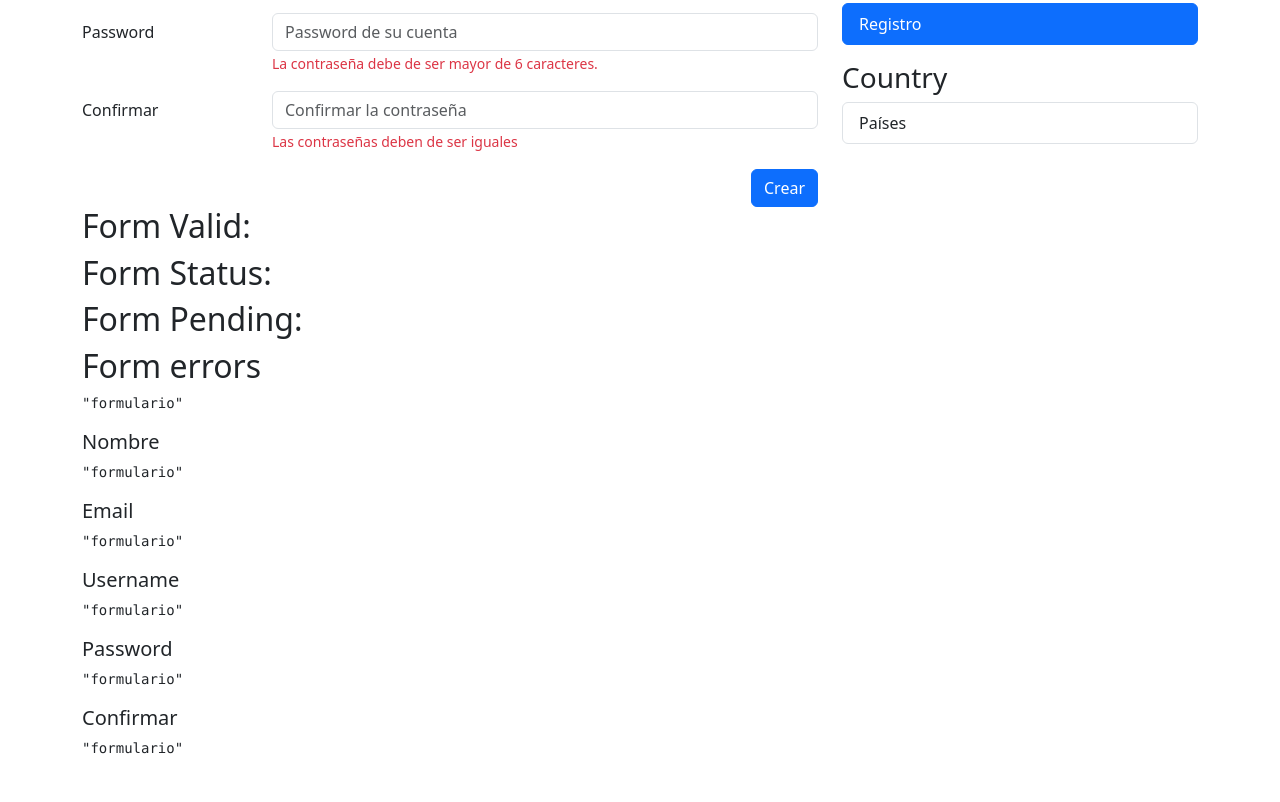
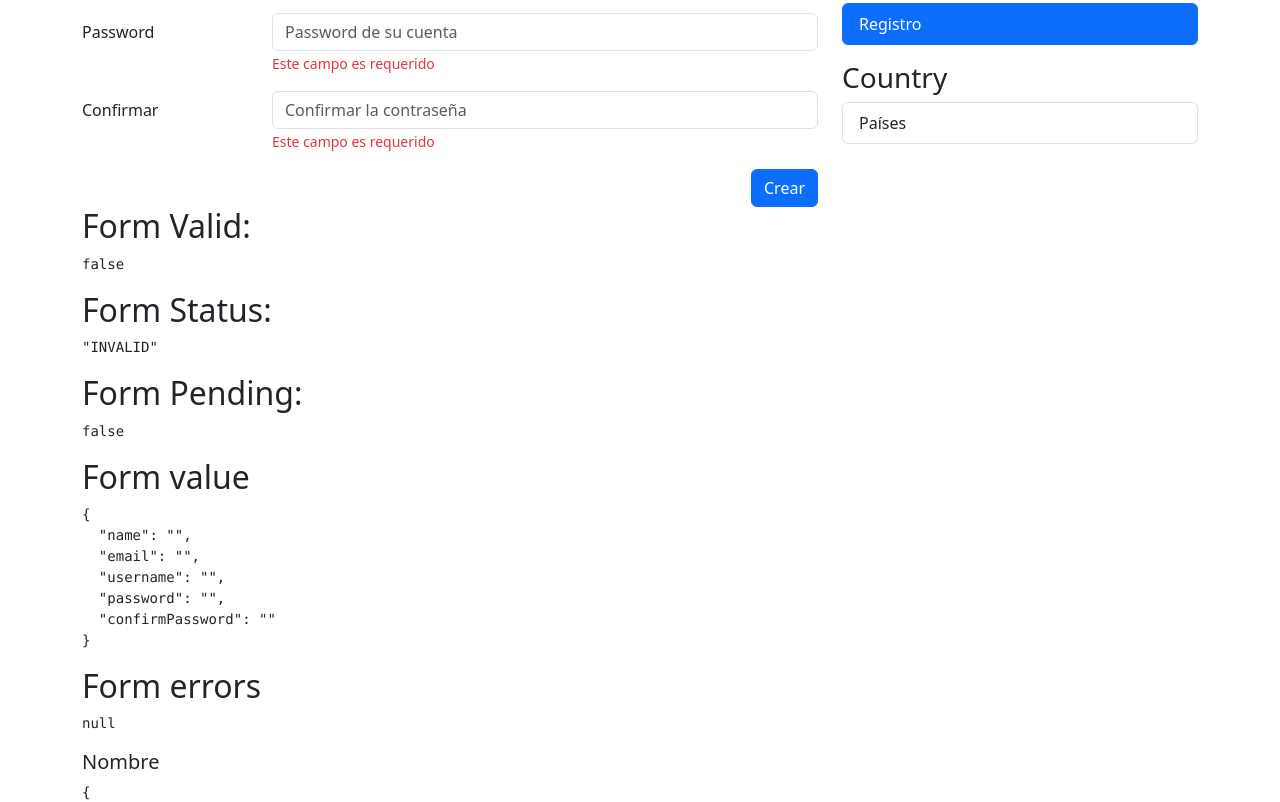
Before and after one commit to raulmoralesruiz/angularforms, an Angular app: page /auth/register in a window 1280 px wide. Shown: the part 340-1142 px from the top of the page. Before the commit the page ends 1115 px from the top, so only its background shows below. Built offline with nearby package versions, Linux system fonts and the light colour scheme.

Commit message:
Validación contra expresiones regulares

```diff
--- a/src/app/auth/pages/register-page/register-page.component.html
+++ b/src/app/auth/pages/register-page/register-page.component.html
@@ -3,7 +3,7 @@
 
 <div class="row">
   <div class="col">
-    <form autocomplete="off">
+    <form autocomplete="off" [formGroup]="myForm" (ngSubmit)="onSubmit()">
       <!-- Nombre -->
       <div class="row mb-3">
         <label class="col-sm-3 col-form-label">Nombre y apellido</label>
@@ -12,11 +12,15 @@
             type="text"
             class="form-control"
             placeholder="Nombre del usuario"
+            formControlName="name"
           />
 
+          @if (formUtils.getFieldError(myForm, 'name')) {
           <span class="form-text text-danger">
             Debe de ser en formato de nombre y apellido
+            <!-- {{ formUtils.getFieldError(myForm, "name") }} -->
           </span>
+          }
         </div>
       </div>
 
@@ -28,10 +32,18 @@
             type="email"
             class="form-control"
             placeholder="Email del usuario"
+            formControlName="email"
           />
+
+          @if (formUtils.getFieldError(myForm, 'email')) {
           <span class="form-text text-danger">
+            <!-- El valor ingresado no parece un correo electrónico -->
+            {{ formUtils.getFieldError(myForm, "email") }}
+          </span>
+          }
+          <!-- <span class="form-text text-danger">
             mensaje de error del email
-          </span>
+          </span> -->
         </div>
       </div>
 
@@ -43,10 +55,17 @@
             type="text"
             class="form-control"
             placeholder="Nombre código del usuario"
+            formControlName="username"
           />
+
+          @if (formUtils.getFieldError(myForm, 'username')) {
           <span class="form-text text-danger">
+            {{ formUtils.getFieldError(myForm, "username") }}
+          </span>
+          }
+          <!-- <span class="form-text text-danger">
             El username no puede ser Strider
-          </span>
+          </span> -->
         </div>
       </div>
 
@@ -58,15 +77,21 @@
             type="password"
             class="form-control"
             placeholder="Password de su cuenta"
+            formControlName="password"
           />
 
+          @if (formUtils.getFieldError(myForm, 'password')) {
           <span class="form-text text-danger">
+            {{ formUtils.getFieldError(myForm, "password") }}
+          </span>
+          }
+          <!-- <span class="form-text text-danger">
             La contraseña debe de ser mayor de 6 caracteres.
-          </span>
+          </span> -->
         </div>
       </div>
 
-      <!-- Password2 -->
+      <!-- confirmPassword -->
       <div class="row mb-3">
         <label class="col-sm-3 col-form-label">Confirmar</label>
         <div class="col-sm-9">
@@ -74,11 +99,17 @@
             type="password"
             class="form-control"
             placeholder="Confirmar la contraseña"
+            formControlName="confirmPassword"
           />
 
+          @if (formUtils.getFieldError(myForm, 'confirmPassword')) {
           <span class="form-text text-danger">
+            {{ formUtils.getFieldError(myForm, "confirmPassword") }}
+          </span>
+          }
+          <!-- <span class="form-text text-danger">
             Las contraseñas deben de ser iguales
-          </span>
+          </span> -->
         </div>
       </div>
 
@@ -92,22 +123,31 @@
 </div>
 
 <h2>Form Valid:</h2>
+<pre>{{ myForm.valid | json }}</pre>
+
 <h2>Form Status:</h2>
+<pre>{{ myForm.status | json }}</pre>
+
 <h2>Form Pending:</h2>
+<pre>{{ myForm.pending | json }}</pre>
+
+<h2>Form value</h2>
+<pre>{{ myForm.value | json }}</pre>
+
 <h2>Form errors</h2>
-<pre>{{ "formulario" | json }}</pre>
+<pre>{{ myForm.errors | json }}</pre>
 
 <h5>Nombre</h5>
-<pre>{{ "formulario" | json }}</pre>
+<pre>{{ myForm.controls["name"].errors | json }}</pre>
 
 <h5>Email</h5>
-<pre>{{ "formulario" | json }}</pre>
+<pre>{{ myForm.controls["email"].errors | json }}</pre>
 
 <h5>Username</h5>
-<pre>{{ "formulario" | json }}</pre>
+<pre>{{ myForm.controls["username"].errors | json }}</pre>
 
 <h5>Password</h5>
-<pre>{{ "formulario" | json }}</pre>
+<pre>{{ myForm.controls["password"].errors | json }}</pre>
 
 <h5>Confirmar</h5>
-<pre>{{ "formulario" | json }}</pre>
+<pre>{{ myForm.controls["confirmPassword"].errors | json }}</pre>
--- a/src/app/auth/pages/register-page/register-page.component.ts
+++ b/src/app/auth/pages/register-page/register-page.component.ts
@@ -1,9 +1,47 @@
 import { JsonPipe } from '@angular/common';
-import { Component } from '@angular/core';
+import { Component, inject } from '@angular/core';
+import {
+  FormBuilder,
+  FormGroup,
+  ReactiveFormsModule,
+  Validators,
+} from '@angular/forms';
+import { FormUtils } from '../../../utils/form-utils';
 
 @Component({
   selector: 'app-register-page',
-  imports: [JsonPipe],
+  imports: [JsonPipe, ReactiveFormsModule],
   templateUrl: './register-page.component.html',
 })
-export class RegisterPageComponent { }
+export class RegisterPageComponent {
+  private fb = inject(FormBuilder);
+  formUtils = FormUtils;
+
+  myForm: FormGroup = this.fb.group({
+    name: [
+      '',
+      [Validators.required, Validators.pattern(this.formUtils.namePattern)],
+    ],
+    email: [
+      '',
+      [Validators.required, Validators.pattern(this.formUtils.emailPattern)],
+    ],
+    username: [
+      '',
+      [
+        Validators.required,
+        Validators.minLength(6),
+        Validators.pattern(this.formUtils.notOnlySpacesPattern),
+      ],
+    ],
+    password: ['', [Validators.required, Validators.minLength(6)]],
+    confirmPassword: ['', [Validators.required]],
+  });
+
+  onSubmit() {
+    if (this.myForm.invalid) return;
+
+    this.myForm.markAllAsTouched();
+    console.log(this.myForm.value);
+  }
+}
--- a/src/app/utils/form-utils.ts
+++ b/src/app/utils/form-utils.ts
@@ -1,6 +1,11 @@
 import { FormArray, FormGroup, ValidationErrors } from '@angular/forms';
 
 export class FormUtils {
+  // Expresiones regulares
+  static namePattern = '([a-zA-Z]+) ([a-zA-Z]+)';
+  static emailPattern = '^[a-z0-9._%+-]+@[a-z0-9.-]+\\.[a-z]{2,4}$';
+  static notOnlySpacesPattern = '^[a-zA-Z0-9]+$';
+
   static getTextErrors(errors: ValidationErrors) {
     for (const key of Object.keys(errors)) {
       switch (key) {
@@ -10,6 +15,15 @@ export class FormUtils {
           return `Mínimo de ${errors['minlength'].requiredLength} caracteres`;
         case 'min':
           return `Valor mínimo de ${errors['min'].min}`;
+        case 'email':
+          return `El valor introducido no es un correo electrónico`;
+        case 'pattern':
+          if (errors['pattern'].requiredPattern === this.emailPattern) {
+            return 'El formato de correo electrónico no es correcto';
+          }
+          return `Error de patrón con expresión regular`;
+        default:
+          return `Error de validación no controlado ${key}`;
       }
     }
 
```
